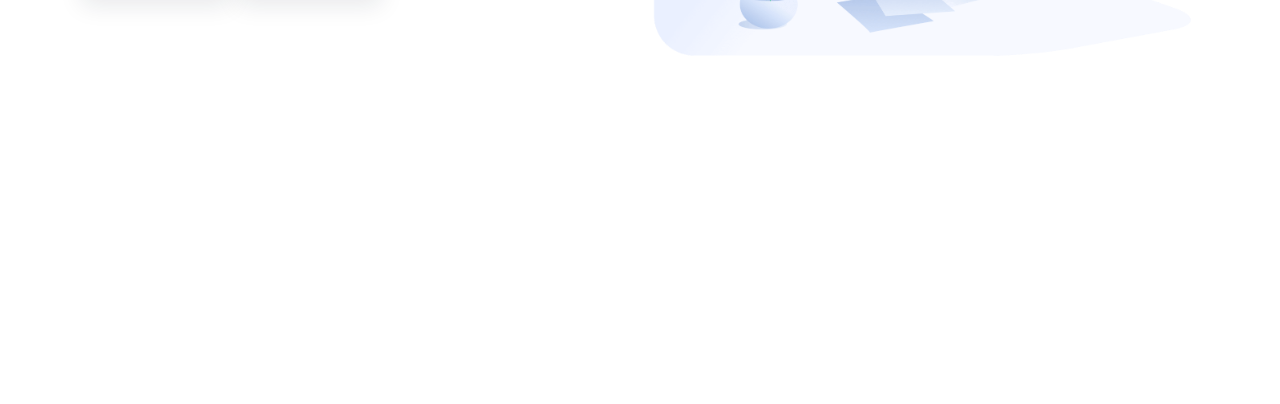
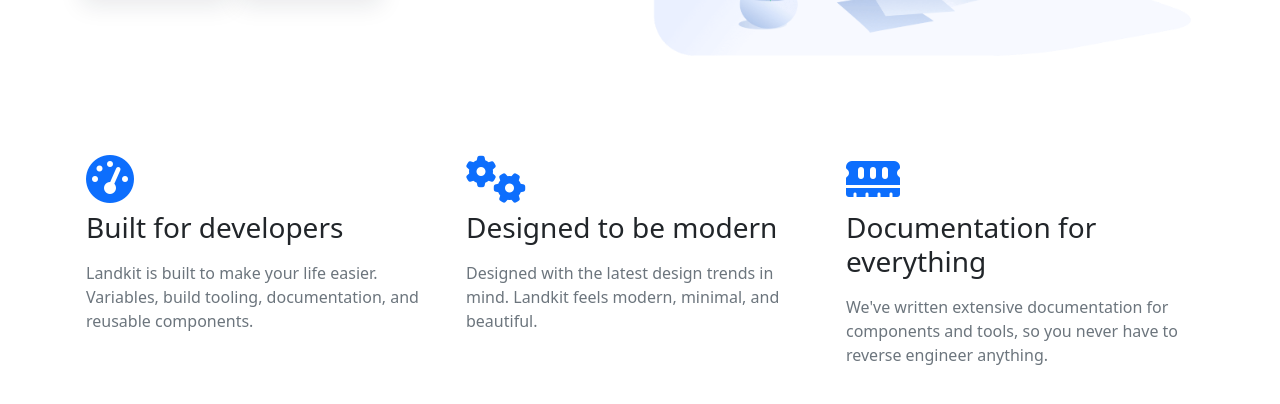
Before and after one commit to quachan888/bs_landkit, a plain HTML site: page index.html in a window 1280 px wide. Shown: the part 406-810 px from the top of the page. Drawn offline with nearby package versions, Linux system fonts and the light colour scheme.

Commit message:
Add features to main

```diff
--- a/index.html
+++ b/index.html
@@ -68,8 +68,36 @@
         </div>
     </div>
 
+    <section class="features">
+        <div class="container">
+            <div class="row">
+                <div class="col-md-4 px-3 py-5">
+                    <i class="fas fa-tachometer-alt fa-3x text-primary"></i>
+                    <h3 class="py-2">Built for developers
+                    </h3>
+                    <p class="text-muted">Landkit is built to make your life easier. Variables, build tooling,
+                        documentation, and reusable
+                        components.</p>
+                </div>
+                <div class="col-md-4 px-3 py-5">
+                    <i class="fas fa-cogs fa-3x text-primary"></i>
+                    <h3 class="py-2">Designed to be modern
+                    </h3>
+                    <p class="text-muted">Designed with the latest design trends in mind. Landkit feels modern, minimal,
+                        and beautiful.</p>
+                </div>
+                <div class="col-md-4 px-3 py-5">
+                    <i class="fas fa-memory fa-3x text-primary"></i>
+                    <h3 class="py-2">Documentation for everything
+                    </h3>
+                    <p class="text-muted">We've written extensive documentation for components and tools, so you never
+                        have to reverse engineer anything.</p>
+                </div>
+            </div>
+        </div>
+    </section>
 
-    </div>
+
 
 
 
```
